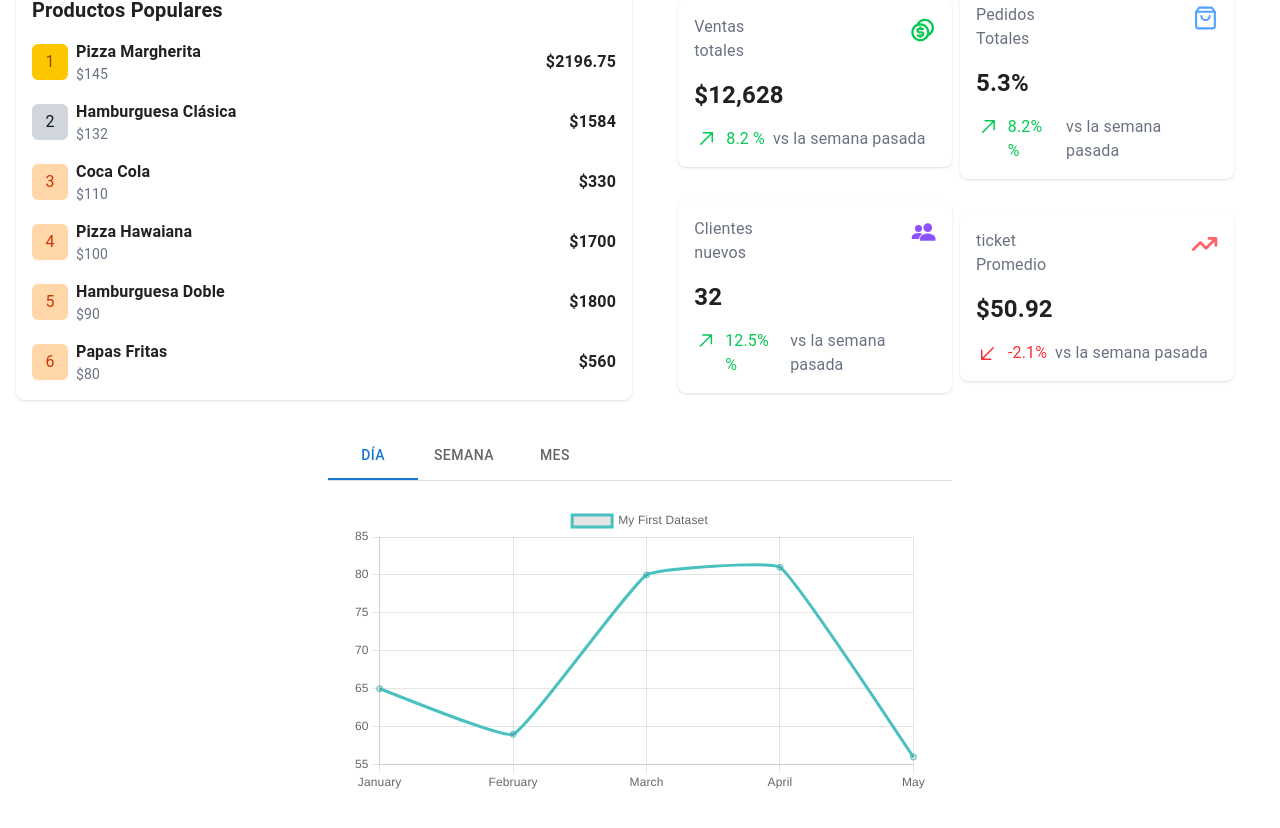
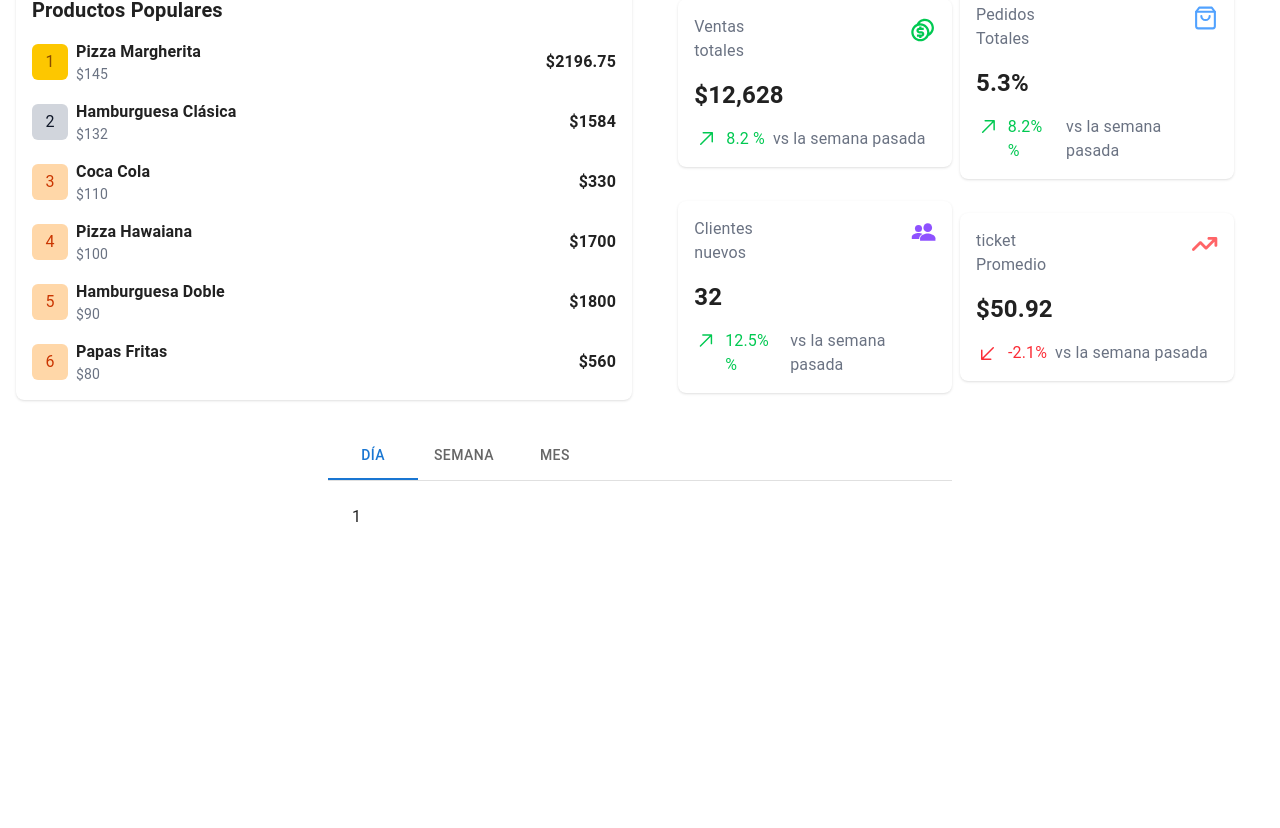
Before and after one commit to wapifoodmx-ctrl/WapifoodFront, a Next.js app: page /dashboard in a window 1280 px wide. Shown: the part 256-1084 px from the top of the page. After the commit the page ends 825 px from the top, so only its background shows below. Built offline with nearby package versions, Linux system fonts and the light colour scheme.

Commit message:
se va a revisar la gráfica

```diff
--- a/dashboardComponents/ventas.jsx
+++ b/dashboardComponents/ventas.jsx
@@ -72,7 +72,7 @@ export default function Ventas() {
             </TabList>
           </Box>
           <TabPanel value="1">
-            <Line data={data} options={options} /> {/* Aquí se muestra el gráfico */}
+            1
           </TabPanel>
           <TabPanel value="2">
             2
```
